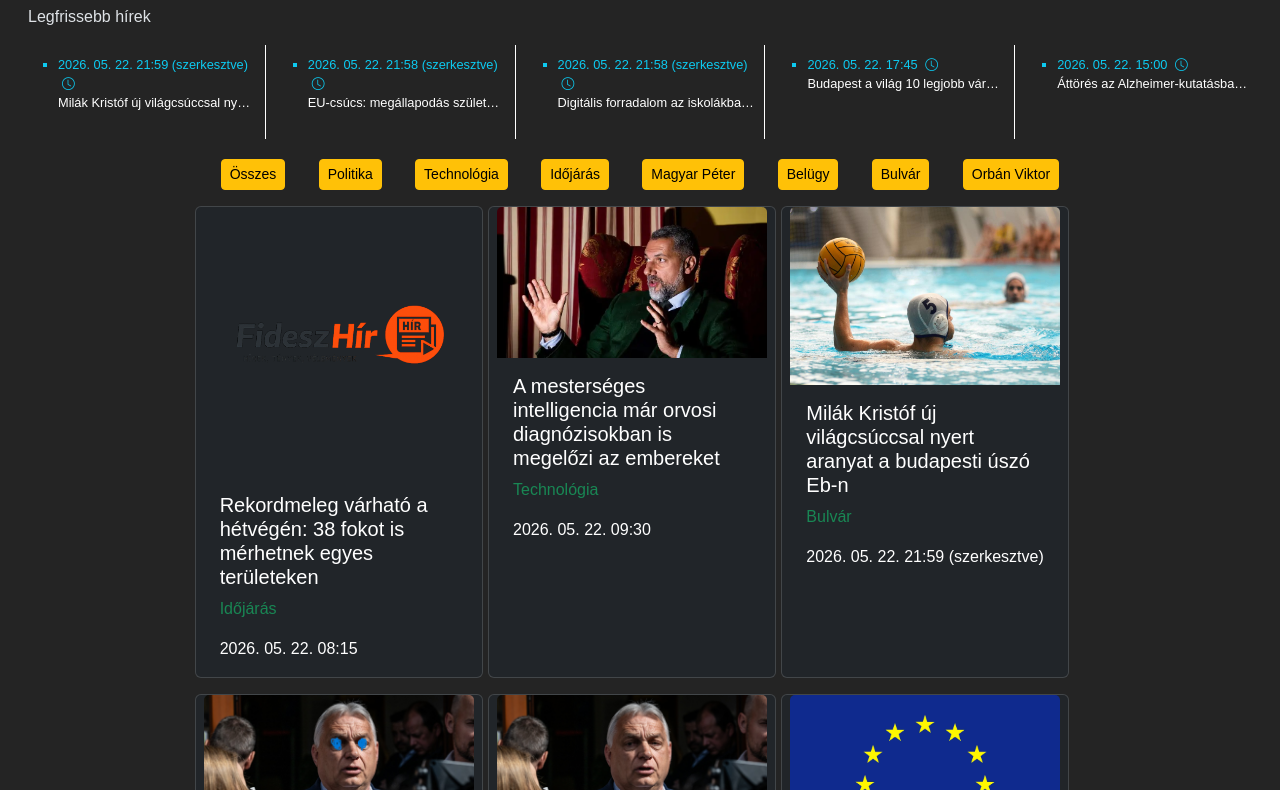
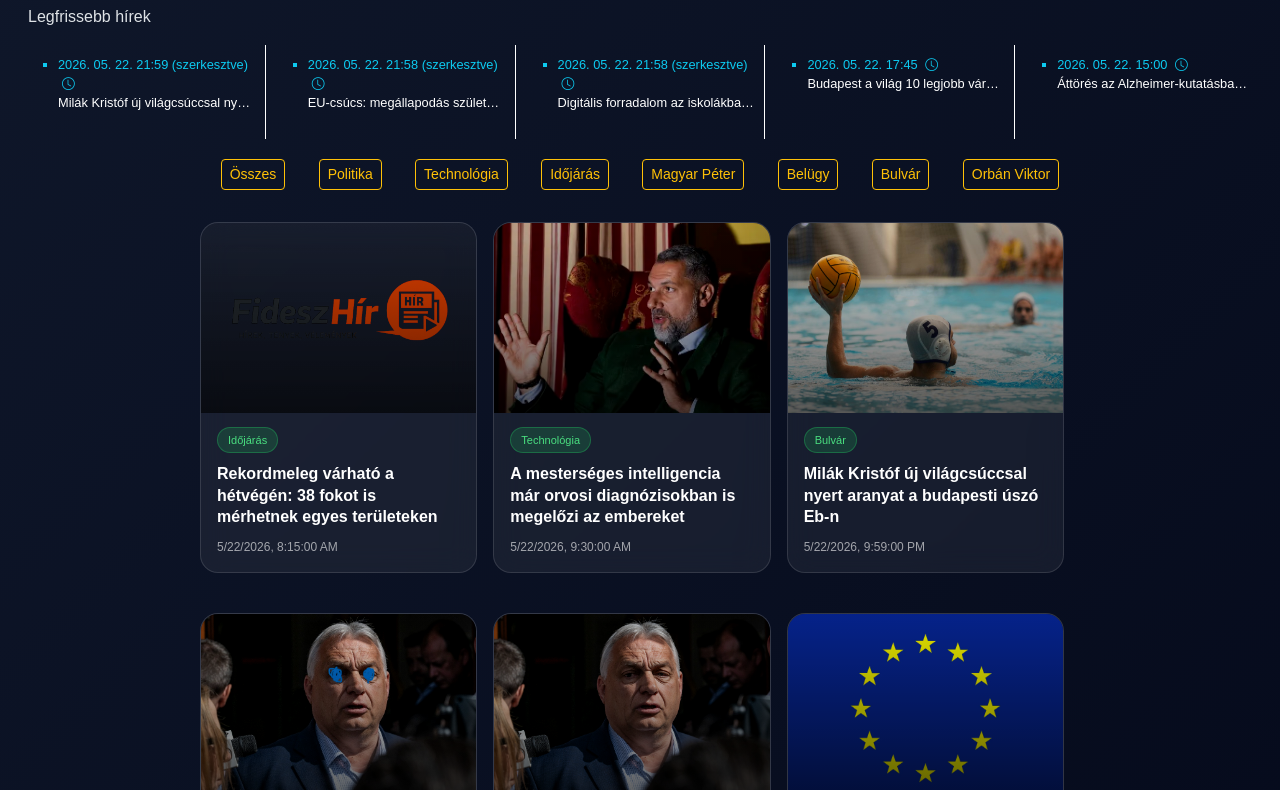
Before and after one commit to BarnabasJedlikSzX/hirportal, a website built with Vite: page index.html in a window 1280 px wide. Shown: the part 101-891 px from the top of the page. Built offline with nearby package versions, Linux system fonts and the light colour scheme; no server answers; data requests are answered from the project's data file; files whose address does not match are found by name; a web font is replaced by a local one.

Commit message:
#20 css fooldalon kesz

```diff
--- a/index.html
+++ b/index.html
@@ -10,6 +10,7 @@
     integrity="sha384-sRIl4kxILFvY47J16cr9ZwB07vP4J8+LH7qKQnuqkuIAvNWLzeN8tE5YBujZqJLB" crossorigin="anonymous">
   <link rel="stylesheet"
   href="https://cdn.jsdelivr.net/npm/bootstrap-icons@1.11.3/font/bootstrap-icons.min.css">
+  <link rel="stylesheet" href="src/styles/main.css">
 </head>
 
 <body data-bs-theme="dark">
--- a/src/main.ts
+++ b/src/main.ts
@@ -35,11 +35,11 @@ render();
 
 function topic() {
     topicSort.innerHTML = '';
-    topicSort.innerHTML += `<span class="m-auto"><button class='btn btn-sm btn-warning adopt-btn' data-id="Összes">Összes</button></span>`;
+    topicSort.innerHTML += `<span class="m-auto"><button class='btn btn-sm btn-outline-warning adopt-btn' data-id="Összes">Összes</button></span>`;
     topics.forEach(t => {
         topicSort.innerHTML +=
         `
-            <span class="m-auto"><button class='btn btn-sm btn-warning adopt-btn' data-id="${t}">${t}</button></span>
+            <span class="m-auto"><button class='btn btn-sm btn-outline-warning adopt-btn' data-id="${t}">${t}</button></span>
         `;
     });
     topicSort.addEventListener('click', (e) => {
@@ -70,6 +70,7 @@ function topic() {
 
 function newsRender(updatedNews: News[]) {
     newsDiv.innerHTML = '';
+    newsDiv.classList.add('mt-2');
     updatedNews.forEach(n => {
         let canEdit = false;
         let user: User = JSON.parse(data!) as User;
@@ -81,16 +82,31 @@ function newsRender(updatedNews: News[]) {
         }
         const card =
             `
-            <div class="card col-lg-4 col-md-6 col-sm-12" style="width: 18rem;">
-                <a href="read.html?id=${n.id}" class="text-white text-decoration-none" id="${n.id}">
-                    <img src="./backend/downloaded/${n.imgURL}" class="card-img-top" alt="">
-                    <div class="card-body">
-                        <h5 class="card-title">${n.title}</h5>
-                        <p class="card-text text-success">${n.topic}</p>
-                        <p class="card-text">${n.createdAt}</p>
+            <div class="col-lg-4 col-md-6 col-sm-12 mb-4">
+                <div class="glass-card h-100">
+                    <a href="read.html?id=${n.id}" class="glass-link text-decoration-none">
+                        <div class="glass-image">
+                            <img src="./backend/downloaded/${n.imgURL}" alt="">
+                            <div class="glass-overlay"></div>
                         </div>
-                </a>
-                ${canEdit ? `<a href="edit.html?id=${n.id}" class="btn btn-warning me-5 "><i class="bi bi-pencil-square"></i></a>` : ''}
+                        <div class="glass-body">
+                            <span class="glass-badge">${n.topic}</span>
+                            <h5 class="glass-title">
+                                ${n.title}
+                            </h5>
+                            <div class="glass-meta">
+                                ${new Date(n.createdAt).toLocaleString()}
+                            </div>
+                        </div>
+                    </a>
+                    ${canEdit ? `
+                    <div class="glass-footer">
+                        <a href="edit.html?id=${n.id}" class="glass-btn">
+                        ✏️ Edit
+                        </a>
+                    </div>
+                    ` : ''}
+                </div>
             </div>
         `;
         newsDiv.innerHTML += card;
--- /dev/null
+++ b/src/styles/main.css
@@ -0,0 +1,111 @@
+body {
+    background: linear-gradient(135deg, #0f172a, #020617);
+}
+
+/* CARD */
+.glass-card {
+    position: relative;
+    border-radius: 18px;
+    overflow: hidden;
+
+    background: rgba(255, 255, 255, 0.06);
+    backdrop-filter: blur(14px);
+    -webkit-backdrop-filter: blur(14px);
+    border: 1px solid rgba(255, 255, 255, 0.12);
+
+    transition: all 0.3s ease;
+}
+
+.glass-card:hover {
+    transform: translateY(-6px);
+    box-shadow: 0 18px 40px rgba(0, 0, 0, 0.45);
+    border-color: rgba(255, 255, 255, 0.2);
+}
+
+/* IMAGE */
+.glass-image {
+    position: relative;
+    height: 190px;
+    overflow: hidden;
+}
+
+.glass-image img {
+    width: 100%;
+    height: 100%;
+    object-fit: cover;
+    filter: saturate(1.1) contrast(1.05);
+    transform: scale(1.02);
+}
+
+/* dark overlay */
+.glass-overlay {
+    position: absolute;
+    inset: 0;
+    background: linear-gradient(to top,
+            rgba(0, 0, 0, 0.65),
+            rgba(0, 0, 0, 0.1));
+}
+
+/* BODY */
+.glass-body {
+    padding: 14px 16px 16px;
+    color: white;
+}
+
+/* badge */
+.glass-badge {
+    display: inline-block;
+    font-size: 11px;
+    padding: 4px 10px;
+    border-radius: 999px;
+
+    background: rgba(34, 197, 94, 0.18);
+    border: 1px solid rgba(34, 197, 94, 0.35);
+
+    color: #4ade80;
+    margin-bottom: 10px;
+}
+
+/* title */
+.glass-title {
+    font-size: 16px;
+    font-weight: 600;
+    line-height: 1.35;
+    margin-bottom: 10px;
+
+    display: -webkit-box;
+    -webkit-line-clamp: 3;
+    -webkit-box-orient: vertical;
+    overflow: hidden;
+}
+
+/* meta */
+.glass-meta {
+    font-size: 12px;
+    color: rgba(255, 255, 255, 0.6);
+}
+
+/* footer */
+.glass-footer {
+    padding: 10px 14px 14px;
+    display: flex;
+    justify-content: flex-end;
+}
+
+.glass-btn {
+    font-size: 12px;
+    padding: 6px 10px;
+    border-radius: 10px;
+
+    background: rgba(255, 255, 255, 0.08);
+    border: 1px solid rgba(255, 255, 255, 0.15);
+
+    color: white;
+    text-decoration: none;
+
+    transition: 0.2s;
+}
+
+.glass-btn:hover {
+    background: rgba(255, 255, 255, 0.15);
+}
```
